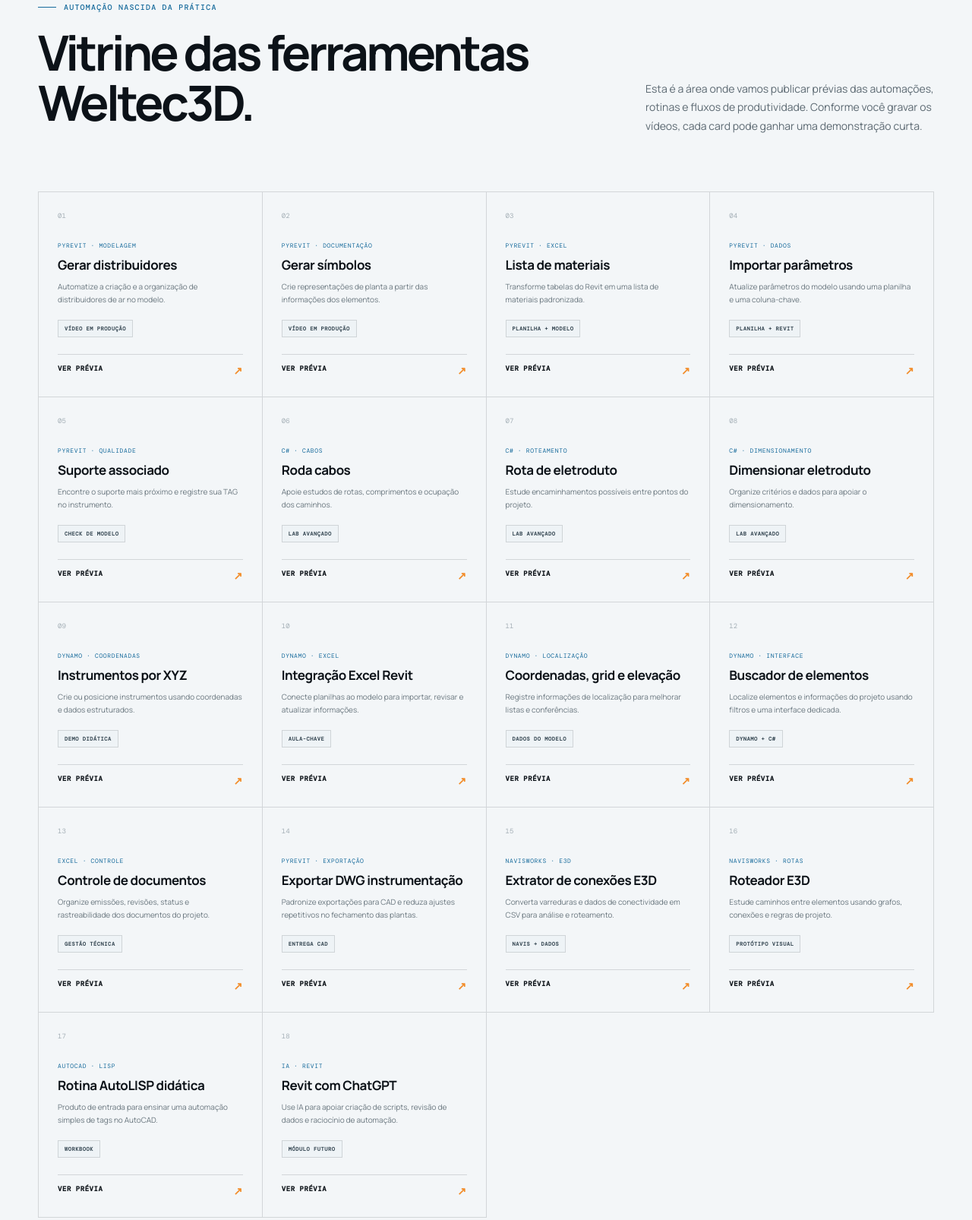
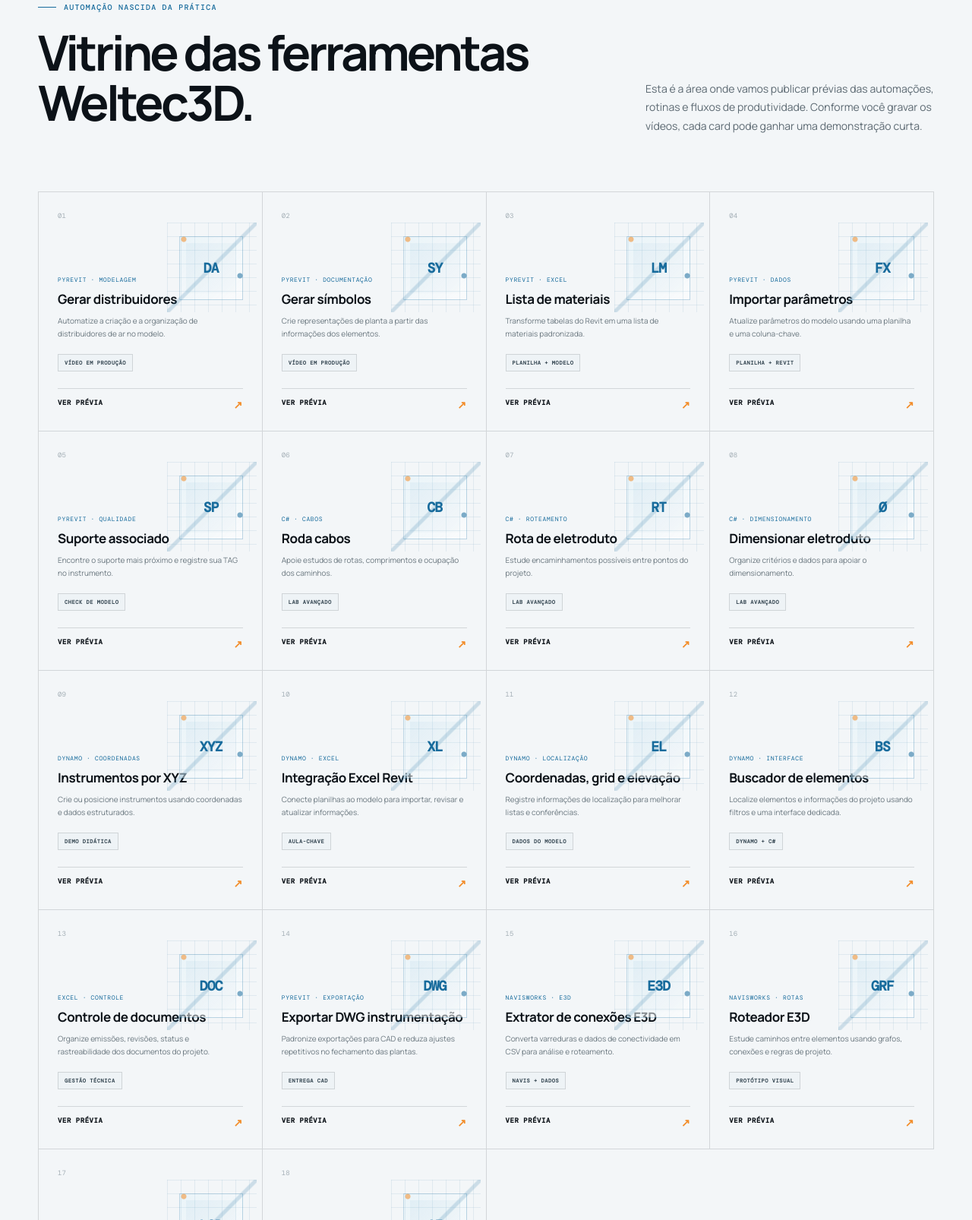
Before and after one commit to Welllimaoliveira/SITE-WEL3D, a website: page index.html in a window 1280 px wide. Shown: the part 5701-7307 px from the top of the page at 76% size. Drawn offline with nearby package versions, Linux system fonts and the light colour scheme.

Commit message:
Adiciona icones aos cards de ferramentas

```diff
--- a/index.html
+++ b/index.html
@@ -198,109 +198,109 @@
           <p>Esta é a área onde vamos publicar prévias das automações, rotinas e fluxos de produtividade. Conforme você gravar os vídeos, cada card pode ganhar uma demonstração curta.</p>
         </div>
         <div class="tools-grid">
-          <article class="tool-card reveal">
+          <article class="tool-card reveal" data-icon="DA">
             <span class="tool-number">01</span><small>PYREVIT · MODELAGEM</small><h3>Gerar distribuidores</h3>
             <p>Automatize a criação e a organização de distribuidores de ar no modelo.</p>
             <span class="tool-status">VÍDEO EM PRODUÇÃO</span>
             <button class="tool-preview" type="button" data-tool="distribuidores">Ver prévia <span>↗</span></button>
           </article>
-          <article class="tool-card reveal">
+          <article class="tool-card reveal" data-icon="SY">
             <span class="tool-number">02</span><small>PYREVIT · DOCUMENTAÇÃO</small><h3>Gerar símbolos</h3>
             <p>Crie representações de planta a partir das informações dos elementos.</p>
             <span class="tool-status">VÍDEO EM PRODUÇÃO</span>
             <button class="tool-preview" type="button" data-tool="simbolos">Ver prévia <span>↗</span></button>
           </article>
-          <article class="tool-card reveal">
+          <article class="tool-card reveal" data-icon="LM">
             <span class="tool-number">03</span><small>PYREVIT · EXCEL</small><h3>Lista de materiais</h3>
             <p>Transforme tabelas do Revit em uma lista de materiais padronizada.</p>
             <span class="tool-status">PLANILHA + MODELO</span>
             <button class="tool-preview" type="button" data-tool="materiais">Ver prévia <span>↗</span></button>
           </article>
-          <article class="tool-card reveal">
+          <article class="tool-card reveal" data-icon="FX">
             <span class="tool-number">04</span><small>PYREVIT · DADOS</small><h3>Importar parâmetros</h3>
             <p>Atualize parâmetros do modelo usando uma planilha e uma coluna-chave.</p>
             <span class="tool-status">PLANILHA + REVIT</span>
             <button class="tool-preview" type="button" data-tool="parametros">Ver prévia <span>↗</span></button>
           </article>
-          <article class="tool-card reveal">
+          <article class="tool-card reveal" data-icon="SP">
             <span class="tool-number">05</span><small>PYREVIT · QUALIDADE</small><h3>Suporte associado</h3>
             <p>Encontre o suporte mais próximo e registre sua TAG no instrumento.</p>
             <span class="tool-status">CHECK DE MODELO</span>
             <button class="tool-preview" type="button" data-tool="suporte">Ver prévia <span>↗</span></button>
           </article>
-          <article class="tool-card reveal">
+          <article class="tool-card reveal" data-icon="CB">
             <span class="tool-number">06</span><small>C# · CABOS</small><h3>Roda cabos</h3>
             <p>Apoie estudos de rotas, comprimentos e ocupação dos caminhos.</p>
             <span class="tool-status">LAB AVANÇADO</span>
             <button class="tool-preview" type="button" data-tool="cabos">Ver prévia <span>↗</span></button>
           </article>
-          <article class="tool-card reveal">
+          <article class="tool-card reveal" data-icon="RT">
             <span class="tool-number">07</span><small>C# · ROTEAMENTO</small><h3>Rota de eletroduto</h3>
             <p>Estude encaminhamentos possíveis entre pontos do projeto.</p>
             <span class="tool-status">LAB AVANÇADO</span>
             <button class="tool-preview" type="button" data-tool="rota">Ver prévia <span>↗</span></button>
           </article>
-          <article class="tool-card reveal">
+          <article class="tool-card reveal" data-icon="Ø">
             <span class="tool-number">08</span><small>C# · DIMENSIONAMENTO</small><h3>Dimensionar eletroduto</h3>
             <p>Organize critérios e dados para apoiar o dimensionamento.</p>
             <span class="tool-status">LAB AVANÇADO</span>
             <button class="tool-preview" type="button" data-tool="dimensionar">Ver prévia <span>↗</span></button>
           </article>
-          <article class="tool-card reveal">
+          <article class="tool-card reveal" data-icon="XYZ">
             <span class="tool-number">09</span><small>DYNAMO · COORDENADAS</small><h3>Instrumentos por XYZ</h3>
             <p>Crie ou posicione instrumentos usando coordenadas e dados estruturados.</p>
             <span class="tool-status">DEMO DIDÁTICA</span>
             <button class="tool-preview" type="button" data-tool="xyz">Ver prévia <span>↗</span></button>
           </article>
-          <article class="tool-card reveal">
+          <article class="tool-card reveal" data-icon="XL">
             <span class="tool-number">10</span><small>DYNAMO · EXCEL</small><h3>Integração Excel Revit</h3>
             <p>Conecte planilhas ao modelo para importar, revisar e atualizar informações.</p>
             <span class="tool-status">AULA-CHAVE</span>
             <button class="tool-preview" type="button" data-tool="excelRevit">Ver prévia <span>↗</span></button>
           </article>
-          <article class="tool-card reveal">
+          <article class="tool-card reveal" data-icon="EL">
             <span class="tool-number">11</span><small>DYNAMO · LOCALIZAÇÃO</small><h3>Coordenadas, grid e elevação</h3>
             <p>Registre informações de localização para melhorar listas e conferências.</p>
             <span class="tool-status">DADOS DO MODELO</span>
             <button class="tool-preview" type="button" data-tool="coordenadas">Ver prévia <span>↗</span></button>
           </article>
-          <article class="tool-card reveal">
+          <article class="tool-card reveal" data-icon="BS">
             <span class="tool-number">12</span><small>DYNAMO · INTERFACE</small><h3>Buscador de elementos</h3>
             <p>Localize elementos e informações do projeto usando filtros e uma interface dedicada.</p>
             <span class="tool-status">DYNAMO + C#</span>
             <button class="tool-preview" type="button" data-tool="buscador">Ver prévia <span>↗</span></button>
           </article>
-          <article class="tool-card reveal">
+          <article class="tool-card reveal" data-icon="DOC">
             <span class="tool-number">13</span><small>EXCEL · CONTROLE</small><h3>Controle de documentos</h3>
             <p>Organize emissões, revisões, status e rastreabilidade dos documentos do projeto.</p>
             <span class="tool-status">GESTÃO TÉCNICA</span>
             <button class="tool-preview" type="button" data-tool="documentos">Ver prévia <span>↗</span></button>
           </article>
-          <article class="tool-card reveal">
+          <article class="tool-card reveal" data-icon="DWG">
             <span class="tool-number">14</span><small>PYREVIT · EXPORTAÇÃO</small><h3>Exportar DWG instrumentação</h3>
             <p>Padronize exportações para CAD e reduza ajustes repetitivos no fechamento das plantas.</p>
             <span class="tool-status">ENTREGA CAD</span>
             <button class="tool-preview" type="button" data-tool="dwg">Ver prévia <span>↗</span></button>
           </article>
-          <article class="tool-card reveal">
+          <article class="tool-card reveal" data-icon="E3D">
             <span class="tool-number">15</span><small>NAVISWORKS · E3D</small><h3>Extrator de conexões E3D</h3>
             <p>Converta varreduras e dados de conectividade em CSV para análise e roteamento.</p>
             <span class="tool-status">NAVIS + DADOS</span>
             <button class="tool-preview" type="button" data-tool="extratorE3d">Ver prévia <span>↗</span></button>
           </article>
-          <article class="tool-card reveal">
+          <article class="tool-card reveal" data-icon="GRF">
             <span class="tool-number">16</span><small>NAVISWORKS · ROTAS</small><h3>Roteador E3D</h3>
             <p>Estude caminhos entre elementos usando grafos, conexões e regras de projeto.</p>
             <span class="tool-status">PROTÓTIPO VISUAL</span>
             <button class="tool-preview" type="button" data-tool="roteadorE3d">Ver prévia <span>↗</span></button>
           </article>
-          <article class="tool-card reveal">
+          <article class="tool-card reveal" data-icon="LSP">
             <span class="tool-number">17</span><small>AUTOCAD · LISP</small><h3>Rotina AutoLISP didática</h3>
             <p>Produto de entrada para ensinar uma automação simples de tags no AutoCAD.</p>
             <span class="tool-status">WORKBOOK</span>
             <button class="tool-preview" type="button" data-tool="autolisp">Ver prévia <span>↗</span></button>
           </article>
-          <article class="tool-card reveal">
+          <article class="tool-card reveal" data-icon="AI">
             <span class="tool-number">18</span><small>IA · REVIT</small><h3>Revit com ChatGPT</h3>
             <p>Use IA para apoiar criação de scripts, revisão de dados e raciocínio de automação.</p>
             <span class="tool-status">MÓDULO FUTURO</span>
--- a/public/styles.css
+++ b/public/styles.css
@@ -137,9 +137,12 @@ h1 em { color: var(--cyan); font-style: normal; }
 .material-card small { padding-top: 14px; color: #657681; border-top: 1px solid var(--dark-line); font: 8px var(--mono); letter-spacing: .08em; }
 .tools-section { background: var(--ice); }
 .tools-grid { margin-top: 60px; display: grid; grid-template-columns: repeat(4, 1fr); border-top: 1px solid var(--line); border-left: 1px solid var(--line); }
-.tool-card { min-height: 270px; padding: 25px; position: relative; display: flex; flex-direction: column; border-right: 1px solid var(--line); border-bottom: 1px solid var(--line); transition: background .25s, transform .25s; }
+.tool-card { min-height: 315px; padding: 25px; position: relative; overflow: hidden; display: flex; flex-direction: column; border-right: 1px solid var(--line); border-bottom: 1px solid var(--line); transition: background .25s, transform .25s; }
 .tool-card:hover { z-index: 2; background: white; transform: translateY(-5px); box-shadow: 0 18px 45px rgba(12,18,24,.08); }
 .tool-number { color: #a4afb6; font: 9px var(--mono); }
+.tool-card::before { content: attr(data-icon); width: 82px; height: 82px; position: absolute; top: 58px; right: 25px; display: grid; place-items: center; color: var(--blue); background: linear-gradient(135deg, rgba(57,169,219,.11), rgba(255,255,255,.35)); border: 1px solid rgba(23,107,156,.22); box-shadow: inset 0 0 0 8px rgba(255,255,255,.35); font: 800 18px var(--mono); letter-spacing: -.04em; }
+.tool-card::after { content: ""; width: 118px; height: 118px; position: absolute; top: 40px; right: 7px; opacity: .55; pointer-events: none; background-image: linear-gradient(rgba(23,107,156,.16) 1px, transparent 1px), linear-gradient(90deg, rgba(23,107,156,.16) 1px, transparent 1px), radial-gradient(circle at 22px 22px, var(--orange) 0 3px, transparent 4px), radial-gradient(circle at 96px 70px, var(--blue) 0 3px, transparent 4px), linear-gradient(135deg, transparent 48%, rgba(23,107,156,.32) 49%, rgba(23,107,156,.32) 51%, transparent 52%); background-size: 18px 18px, 18px 18px, 100% 100%, 100% 100%, 100% 100%; }
+.tool-card:hover::before { color: white; background: linear-gradient(135deg, var(--blue), var(--cyan)); border-color: rgba(57,169,219,.55); box-shadow: 0 18px 35px rgba(23,107,156,.16), inset 0 0 0 8px rgba(255,255,255,.12); }
 .tool-card small { margin-top: auto; color: var(--blue); font: 8px var(--mono); letter-spacing: .08em; }
 .tool-card h3 { margin: 10px 0; font-size: 17px; line-height: 1.25; letter-spacing: -.025em; }
 .tool-card p { margin-bottom: 0; color: #69767e; font-size: 10px; line-height: 1.7; }
--- a/styles.css
+++ b/styles.css
@@ -137,9 +137,12 @@ h1 em { color: var(--cyan); font-style: normal; }
 .material-card small { padding-top: 14px; color: #657681; border-top: 1px solid var(--dark-line); font: 8px var(--mono); letter-spacing: .08em; }
 .tools-section { background: var(--ice); }
 .tools-grid { margin-top: 60px; display: grid; grid-template-columns: repeat(4, 1fr); border-top: 1px solid var(--line); border-left: 1px solid var(--line); }
-.tool-card { min-height: 270px; padding: 25px; position: relative; display: flex; flex-direction: column; border-right: 1px solid var(--line); border-bottom: 1px solid var(--line); transition: background .25s, transform .25s; }
+.tool-card { min-height: 315px; padding: 25px; position: relative; overflow: hidden; display: flex; flex-direction: column; border-right: 1px solid var(--line); border-bottom: 1px solid var(--line); transition: background .25s, transform .25s; }
 .tool-card:hover { z-index: 2; background: white; transform: translateY(-5px); box-shadow: 0 18px 45px rgba(12,18,24,.08); }
 .tool-number { color: #a4afb6; font: 9px var(--mono); }
+.tool-card::before { content: attr(data-icon); width: 82px; height: 82px; position: absolute; top: 58px; right: 25px; display: grid; place-items: center; color: var(--blue); background: linear-gradient(135deg, rgba(57,169,219,.11), rgba(255,255,255,.35)); border: 1px solid rgba(23,107,156,.22); box-shadow: inset 0 0 0 8px rgba(255,255,255,.35); font: 800 18px var(--mono); letter-spacing: -.04em; }
+.tool-card::after { content: ""; width: 118px; height: 118px; position: absolute; top: 40px; right: 7px; opacity: .55; pointer-events: none; background-image: linear-gradient(rgba(23,107,156,.16) 1px, transparent 1px), linear-gradient(90deg, rgba(23,107,156,.16) 1px, transparent 1px), radial-gradient(circle at 22px 22px, var(--orange) 0 3px, transparent 4px), radial-gradient(circle at 96px 70px, var(--blue) 0 3px, transparent 4px), linear-gradient(135deg, transparent 48%, rgba(23,107,156,.32) 49%, rgba(23,107,156,.32) 51%, transparent 52%); background-size: 18px 18px, 18px 18px, 100% 100%, 100% 100%, 100% 100%; }
+.tool-card:hover::before { color: white; background: linear-gradient(135deg, var(--blue), var(--cyan)); border-color: rgba(57,169,219,.55); box-shadow: 0 18px 35px rgba(23,107,156,.16), inset 0 0 0 8px rgba(255,255,255,.12); }
 .tool-card small { margin-top: auto; color: var(--blue); font: 8px var(--mono); letter-spacing: .08em; }
 .tool-card h3 { margin: 10px 0; font-size: 17px; line-height: 1.25; letter-spacing: -.025em; }
 .tool-card p { margin-bottom: 0; color: #69767e; font-size: 10px; line-height: 1.7; }
```
Also changed, not shown: public/index.html (+18 -18 lines).
